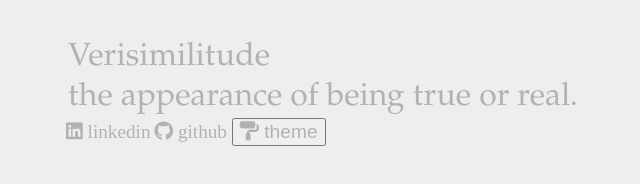
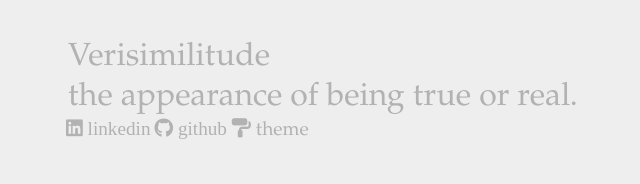
Before and after one commit to kylegilber/vocabulearny, a website built with Parcel: page src/index.html in a window 1280 px wide. Shown: the full height of the page, 62-702 px from the left. Built offline with nearby package versions, Linux system fonts and the light colour scheme.

Commit message:
Add button styling
Style the theme button to match the styling of the other elements inside of the footer.

```diff
--- a/src/index.html
+++ b/src/index.html
@@ -45,7 +45,9 @@
     href="https://github.com/kylegilber/vocabulearny">
         github
     </a>
-    <button class="paint icon"> theme</button>
+    <button class="paint icon">
+        <a class="text"> theme</a>
+    </button>
 </footer>
 
 </html>
--- a/src/sass/index.scss
+++ b/src/sass/index.scss
@@ -41,6 +41,13 @@ input {
     width: 100%;
 }
 
+button {
+    @include font-scheme($font-garamond ...);
+    background: none !important;
+    border: none;
+    padding: 0 !important;
+    cursor: pointer;
+}
 
 .icon {
     color: #B2B2B2;
@@ -78,10 +85,4 @@ footer {
         font-weight: 800;
     }
 
-    .text {
-        @include font-scheme($font-garamond ...);
-
-        font-size: 1.2rem;
-        font-weight: 400;
-    }
 }
```
Also changed, not shown: dist/index.html, 2 other files.
